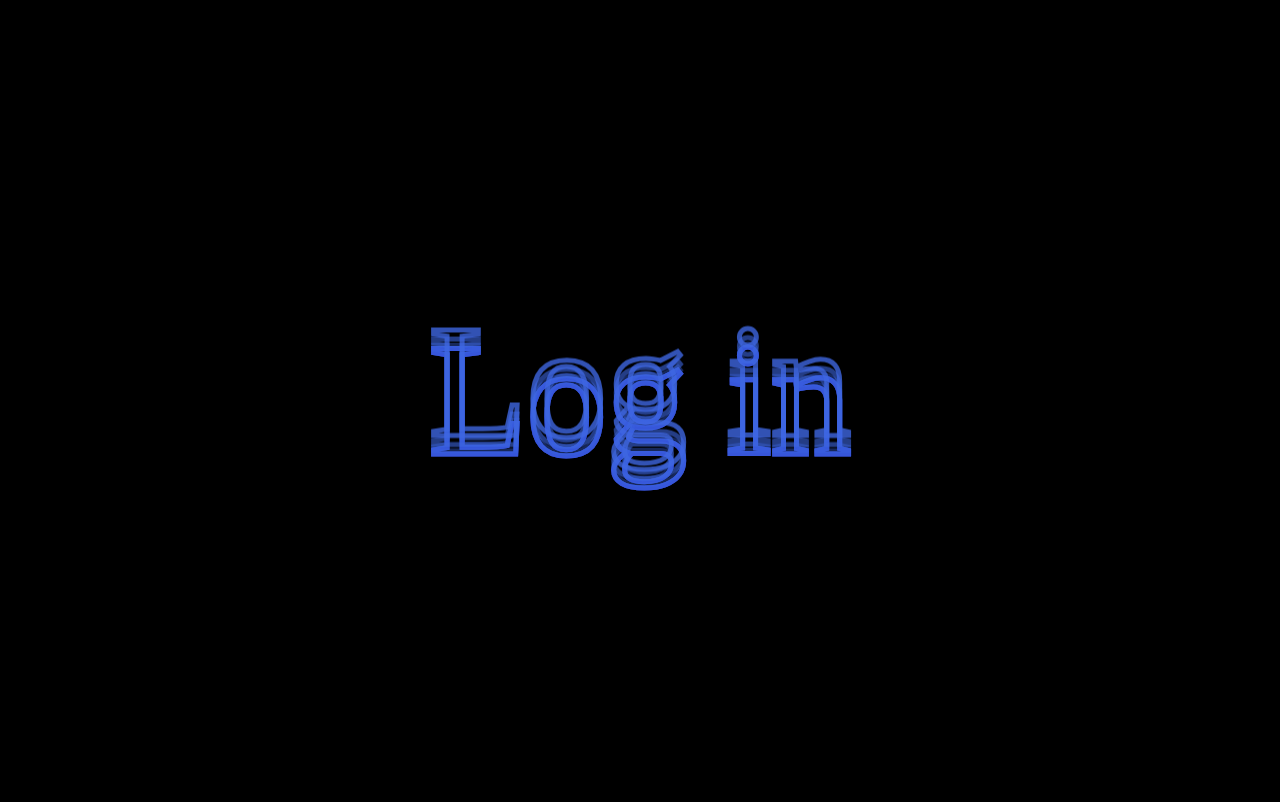
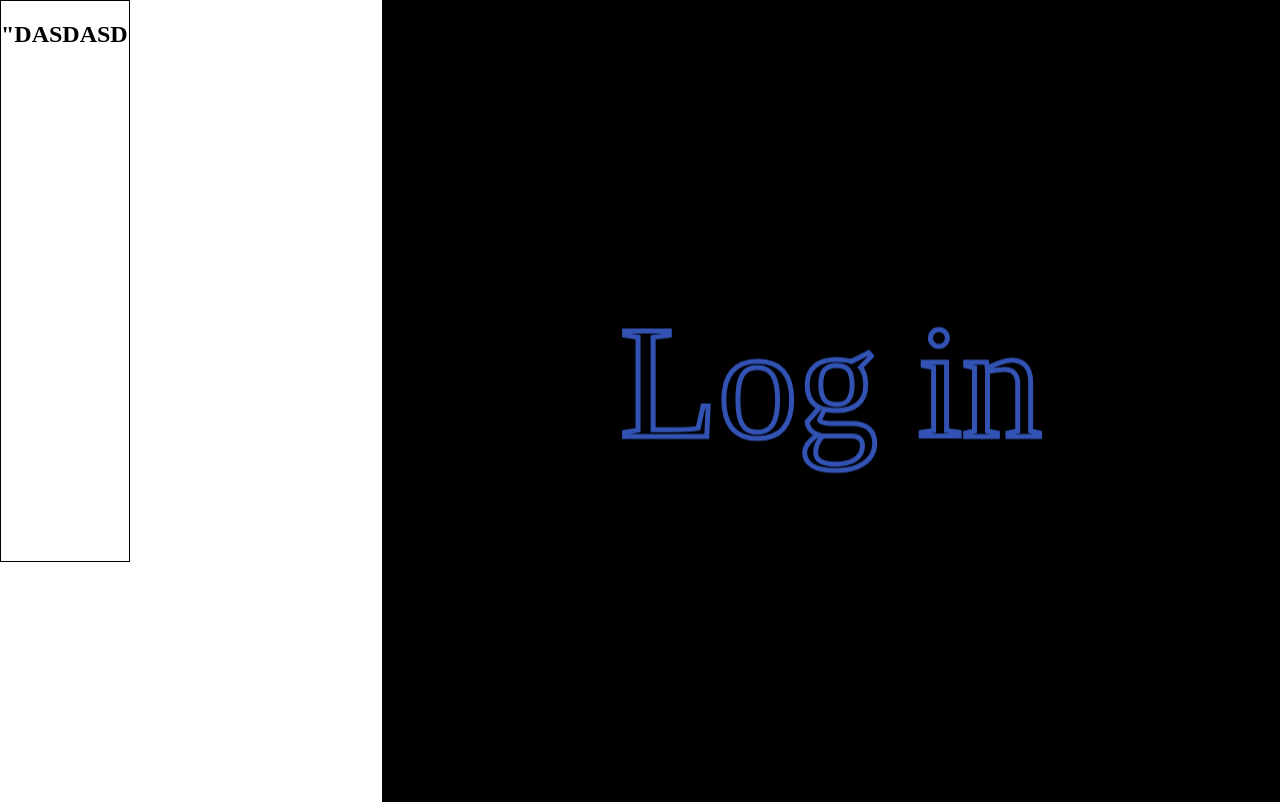
Before and after one commit to foctavian/IS-PROJECT-SHOE-STORE, a Django app: page /login in a window 1280 px wide. Before the commit the page ends 491 px from the top, so only its background shows below. Run offline with Django 4.2, Linux system fonts and the light colour scheme; some web fonts are replaced.

Commit message:
allignment

```diff
--- a/templates/login.html
+++ b/templates/login.html
@@ -6,9 +6,13 @@
   font-style: normal;
   font-weight: normal;
 }
-body {
-  height: 100vh;
-  width: 100vw;
+body{
+    margin:0;
+
+}
+ .right-side{
+  height: 100%;
+  width: 70%;
   display: flex;
   align-items: center;
   justify-content: center;
@@ -16,8 +20,10 @@ body {
   margin: 0;
   padding: 0;
   background-color: black;
-  color: transparent;
+     color: transparent;
   font-family: "Avenir";
+    float: right;
+     border : 1px solid black;
 }
 
 .text {
@@ -106,9 +112,19 @@ body {
     filter: hue-rotate(50deg);
   }
 }
+
+.left-side {
+      width: 10%;
+      height: 70%;
+      float: left;
+    border : 1px solid black;
+    overflow:hidden;
+    }
+
 </style>
 </head>
 <body>
+<div class = "right-side">
 <div class="text">Log in</div>
 <div class="text">Log in</div>
 <div class="text">Log in</div>
@@ -119,4 +135,8 @@ body {
 <div class="text">Log in</div>
 <div class="text">Log in</div>
 <div class="text">Log in</div>
+</div>
+<div class = "left-side">
+    <h2>"DASDASD"</h2>
+</div>
 </body>
```
Also changed, not shown: templates/home.html (+7 -5 lines), accounts/migrations/0002_remove_user_groups_remove_user_role_and_more.py (added), package-lock.json.
